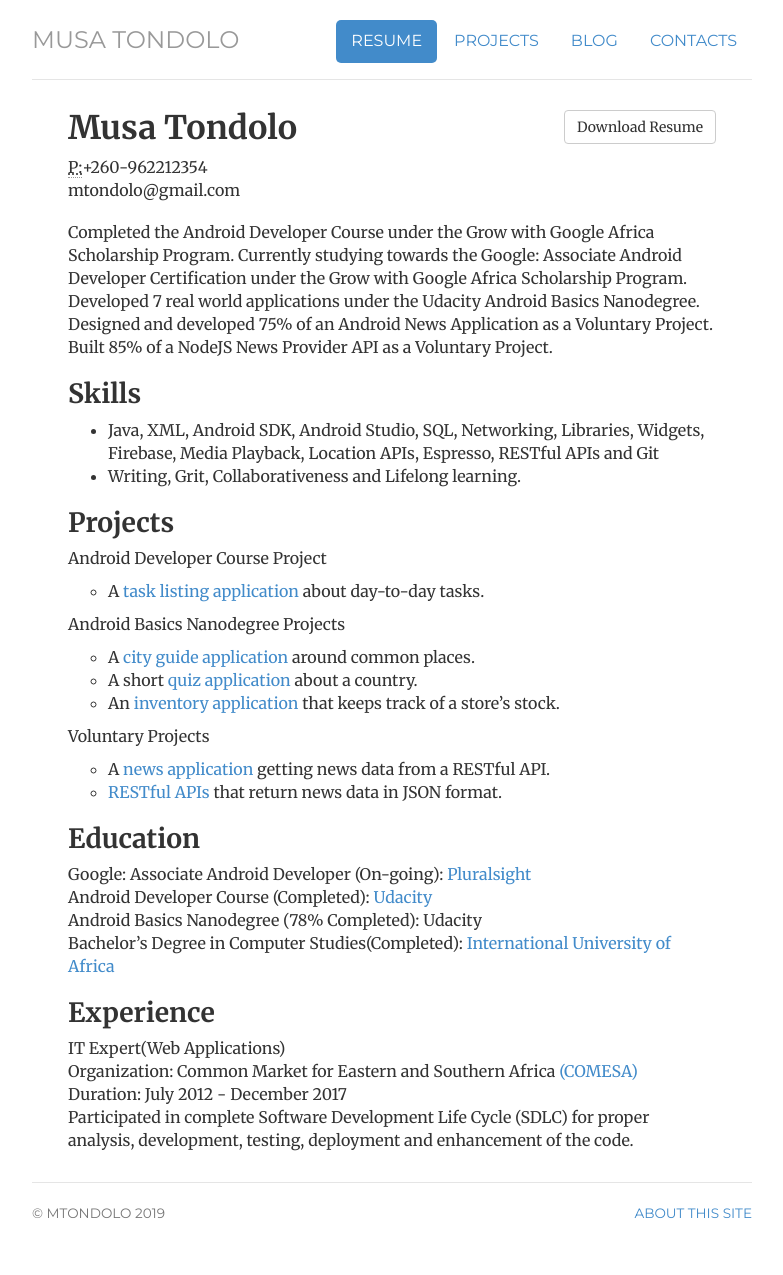
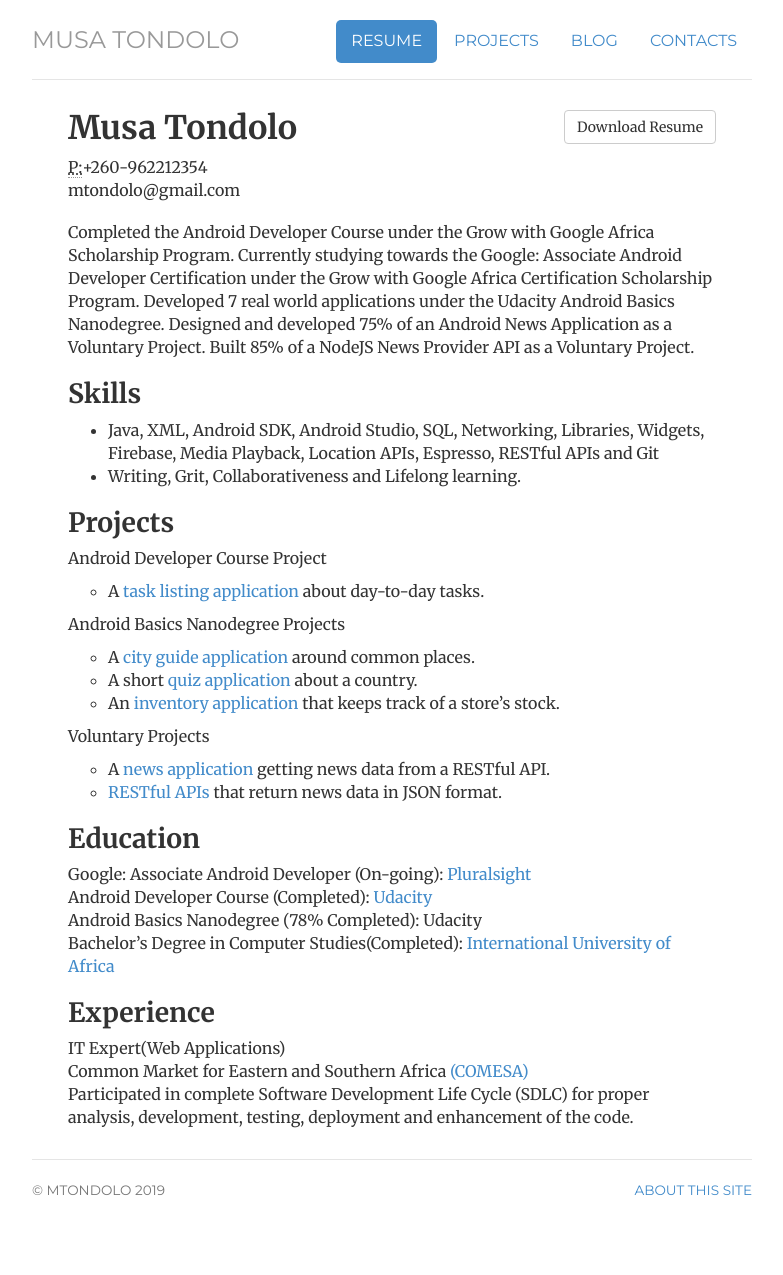
Before and after one commit to mtondolo/mtondolo.github.io, a Jekyll site: the page built from cv/index.html, in a window 1280 px wide. Shown: the whole page, without its empty margins (248-1031 px from the left). Built offline with Jekyll 4.4.1, drawn with Linux system fonts in a browser that asks for light colours; after the commit the page ends 1252 px from its top, so only the background shows below that.

Commit message:
Update index.html

```diff
--- a/cv/index.html
+++ b/cv/index.html
@@ -18,7 +18,7 @@
 				</address>
 				</div>
 
-				<p>Completed the Android Developer Course under the Grow with Google Africa Scholarship Program. Currently studying towards the Google: Associate Android Developer Certification under the Grow with Google Africa Scholarship Program. Developed 7 real world applications under the Udacity Android Basics Nanodegree. Designed and developed 75% of an Android News Application as a Voluntary Project. Built 85% of a NodeJS News Provider API as a Voluntary Project.</p>
+				<p>Completed the Android Developer Course under the Grow with Google Africa Scholarship Program. Currently studying towards the Google: Associate Android Developer Certification under the Grow with Google Africa Certification Scholarship Program. Developed 7 real world applications under the Udacity Android Basics Nanodegree. Designed and developed 75% of an Android News Application as a Voluntary Project. Built 85% of a NodeJS News Provider API as a Voluntary Project.</p>
 
 				<h2>Skills</h2>
                                 <p>
@@ -66,8 +66,7 @@
                                 <h2>Experience</h2>
 				        <p>
 					IT Expert(Web Applications)<br>
-					Organization: Common Market for Eastern and Southern Africa <a href="https://www.comesa.int/" title = "COMESA">(COMESA)</a><br>
-					Duration: July 2012 - December 2017<br>
+					Common Market for Eastern and Southern Africa <a href="https://www.comesa.int/" title = "COMESA">(COMESA)</a><br>
 					Participated in complete Software Development Life Cycle (SDLC) for proper analysis, development, testing, deployment and enhancement of the code.
 	                                </p>
 
```
